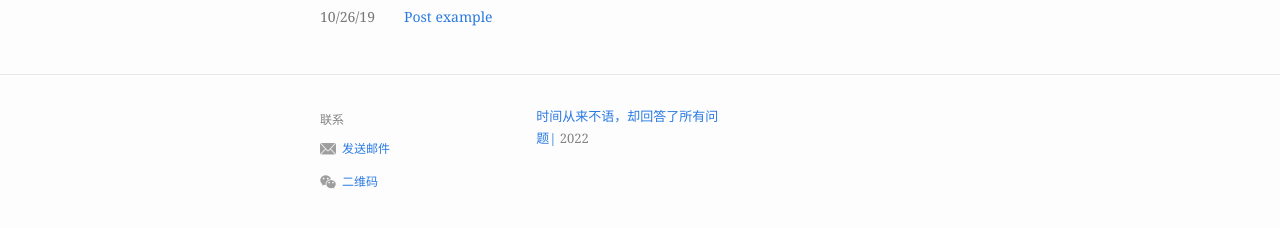
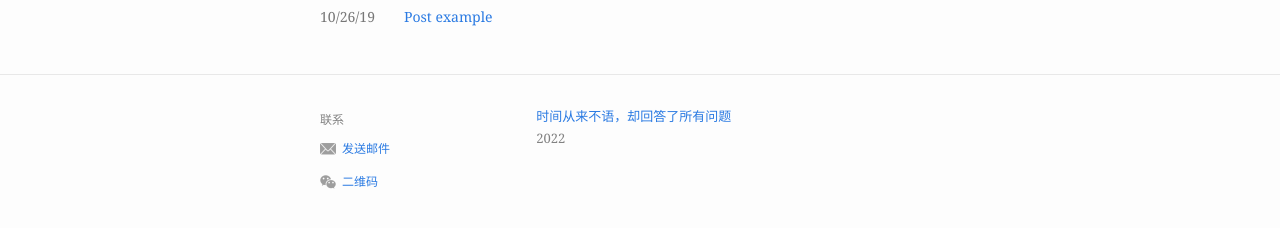
Before and after one commit to yz14/tm28, a Jekyll site: the page built from blog.md, in a window 1280 px wide. Shown: the part 190-418 px from the top of the page. Built offline with Jekyll 4.4.1, drawn with Linux system fonts in a browser that asks for light colours.

```diff
--- a/_includes/footer.html
+++ b/_includes/footer.html
@@ -54,7 +54,7 @@
       {% if site.footer.show_powered_by == true %}
         <div class="footer-col footer-col-3 powered-by">
           <p>
-             <a href="#">时间从来不语，却回答了所有问题|</a> {{ 'now' | date: "%Y" }}
+             <a href="#">时间从来不语，却回答了所有问题</a> {{ 'now' | date: "%Y" }}
           </p>
         </div>
       {% endif %}
```
